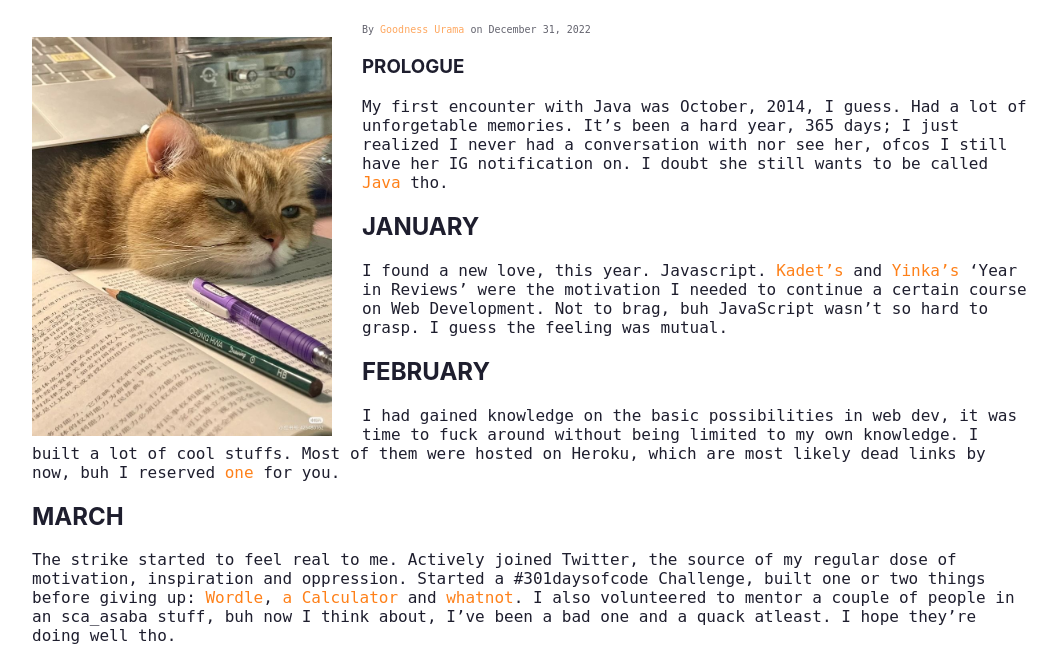
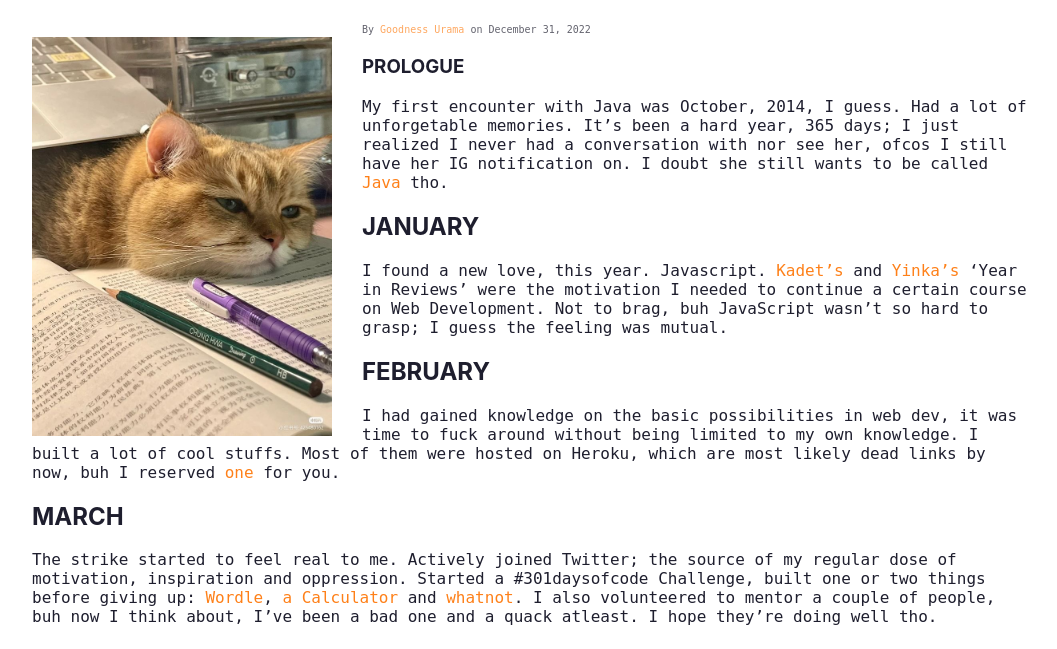
Before and after one commit to GoodyBoy301/astroblog, an Astro site: page /ink/java-to-js in a window 1280 px wide. Shown: the part 140-789 px from the top of the page, without its empty margins (108-1165 px from the left). Built offline with nearby package versions, Linux system fonts and the light colour scheme; Astro itself is replaced by a stand-in of ours; a web font is replaced by a local one.

Commit message:
Update java-to-js.md

```diff
--- a/src/pages/ink/java-to-js.md
+++ b/src/pages/ink/java-to-js.md
@@ -14,7 +14,7 @@
 ## JANUARY
 
 I found a new love, this year. Javascript.
-[Kadet's](https://kadet.dev/blog/2021-happier-than-ever) and [Yinka's](https://yinkakun.medium.com/my-20-years-in-review-failures-growth-and-new-beginnings-fddf5fcbca0e) 'Year in Reviews' were the motivation I needed to continue a certain course on Web Development. Not to brag, buh JavaScript wasn't so hard to grasp. I guess the feeling was mutual.
+[Kadet's](https://kadet.dev/blog/2021-happier-than-ever) and [Yinka's](https://yinkakun.medium.com/my-20-years-in-review-failures-growth-and-new-beginnings-fddf5fcbca0e) 'Year in Reviews' were the motivation I needed to continue a certain course on Web Development. Not to brag, buh JavaScript wasn't so hard to grasp; I guess the feeling was mutual.
 
 ## FEBRUARY
 
@@ -22,8 +22,8 @@
 
 ## MARCH
 
-The strike started to feel real to me. Actively joined Twitter, the source of my regular dose of motivation, inspiration and oppression. Started a #301daysofcode Challenge, built one or two things before giving up: [Wordle](https://quizzical-pare-16fc99.netlify.app), [a Calculator](https://romantic-beaver-d6d5e0.netlify.app) and [whatnot](https://loving-wing-58bfe6.netlify.app).
-I also volunteered to mentor a couple of people in an sca_asaba stuff, buh now I think about, I've been a bad one and a quack atleast. I hope they're doing well tho.
+The strike started to feel real to me. Actively joined Twitter; the source of my regular dose of motivation, inspiration and oppression. Started a #301daysofcode Challenge, built one or two things before giving up: [Wordle](https://quizzical-pare-16fc99.netlify.app), [a Calculator](https://romantic-beaver-d6d5e0.netlify.app) and [whatnot](https://loving-wing-58bfe6.netlify.app).
+I also volunteered to mentor a couple of people, buh now I think about, I've been a bad one and a quack atleast. I hope they're doing well tho.
 
 ## APRIL or so
 
```
